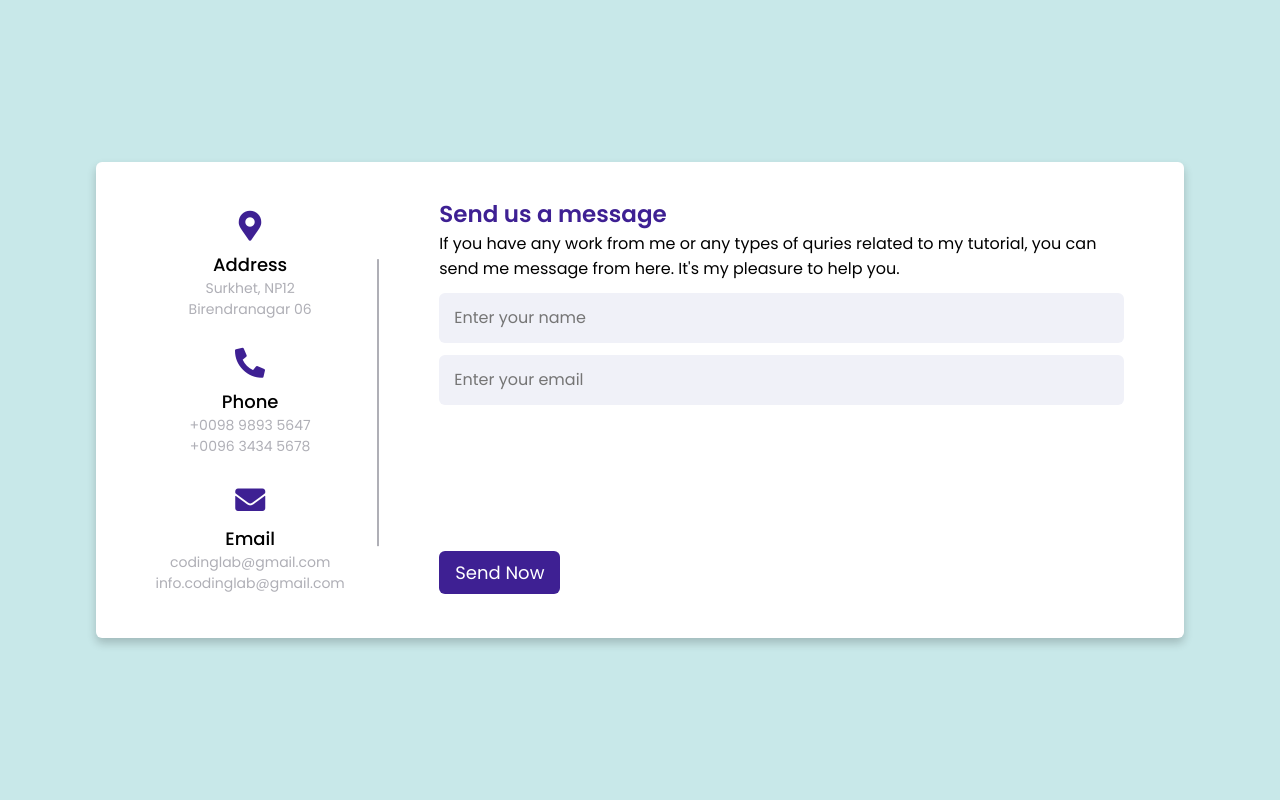
After one commit to Alma252/Django-E-commerce-, a Django app: page /account/contact/ in a window 1280 px wide. The commit adds this page. Run offline with Django 5.2, Linux system fonts and the light colour scheme.

Commit message:
add contact.html, gallery.html changes in views.py

```diff
--- a/accounts/urls.py
+++ b/accounts/urls.py
@@ -9,4 +9,5 @@ urlpatterns = [
 	path('verify/', views.UserRegisterVerifyCodeView.as_view(), name='verify_code'),
 	path('login/', views.UserLoginView.as_view(), name='user_login'),
 	path('logout/', views.UserLogoutView.as_view(), name='user_logout'),
+	path('gallery/', views.GalleryView.as_view(), name='gallery'),
 ]
--- a/accounts/views.py
+++ b/accounts/views.py
@@ -1,5 +1,7 @@
 from django.shortcuts import render, redirect
 from django.views import View
+from django.views.generic import TemplateView
+
 from .forms import UserRegistrationForm, VerifyCodeForm, UserLoginForm
 import random
 from utils import send_otp_code
@@ -86,3 +88,6 @@ class UserLoginView(View):
 				return redirect('products:products')
 			messages.error(request, 'phone or password is wrong', 'warning')
 		return render(request, self.template_name, {'form':form})
+
+class GalleryView(TemplateView):
+	template_name = "accounts/gallery.html"
--- a/products/templates/products/account.html
+++ b/products/templates/products/account.html
@@ -43,7 +43,7 @@
                     </a>
                 </div>
                 <div class="card" data-section="reviews">
-                    <a href="#">
+                    <a href="{% url 'products:contact_view' %}">
                         <img src="{% static 'products/images/contact_us._CB659962323_.png' %}" alt="Your Orders">
                         <h3>Costomer Service</h3>
                         <p>Browse self service options, help articles</p>
--- /dev/null
+++ b/products/templates/products/cantact.html
@@ -0,0 +1,211 @@
+
+<!DOCTYPE html>
+<!-- Created By CodingLab - www.codinglabweb.com -->
+<html lang="en" dir="ltr">
+  <head>
+    <meta charset="UTF-8">
+    <title> Contact Us Form </title>
+    <link rel="stylesheet" href="style.css">
+    <!-- Fontawesome CDN Link -->
+    <link rel="stylesheet" href="https://cdnjs.cloudflare.com/ajax/libs/font-awesome/5.15.2/css/all.min.css"/>
+     <meta name="viewport" content="width=device-width, initial-scale=1.0">
+   </head>
+<body>
+
+  <div class="container">
+    <div class="content">
+      <div class="left-side">
+        <div class="address details">
+          <i class="fas fa-map-marker-alt"></i>
+          <div class="topic">Address</div>
+          <div class="text-one">Surkhet, NP12</div>
+          <div class="text-two">Birendranagar 06</div>
+        </div>
+        <div class="phone details">
+          <i class="fas fa-phone-alt"></i>
+          <div class="topic">Phone</div>
+          <div class="text-one">+0098 9893 5647</div>
+          <div class="text-two">+0096 3434 5678</div>
+        </div>
+        <div class="email details">
+          <i class="fas fa-envelope"></i>
+          <div class="topic">Email</div>
+          <div class="text-one">codinglab@gmail.com</div>
+          <div class="text-two">info.codinglab@gmail.com</div>
+        </div>
+      </div>
+      <div class="right-side">
+        <div class="topic-text">Send us a message</div>
+        <p>If you have any work from me or any types of quries related to my tutorial, you can send me message from here. It's my pleasure to help you.</p>
+      <form action="#">
+        <div class="input-box">
+          <input type="text" placeholder="Enter your name">
+        </div>
+        <div class="input-box">
+          <input type="text" placeholder="Enter your email">
+        </div>
+        <div class="input-box message-box">
+
+        </div>
+        <div class="button">
+          <input type="button" value="Send Now" >
+        </div>
+      </form>
+    </div>
+    </div>
+  </div>
+</body>
+</html>
+
+<style>
+    /* Google Font CDN Link */
+@import url('https://fonts.googleapis.com/css2?family=Poppins:wght@200;300;400;500;600;700&display=swap');
+*{
+  margin: 0;
+  padding: 0;
+  box-sizing: border-box;
+  font-family: "Poppins" , sans-serif;
+}
+body{
+  min-height: 100vh;
+  width: 100%;
+  background: #c8e8e9;
+  display: flex;
+  align-items: center;
+  justify-content: center;
+}
+.container{
+  width: 85%;
+  background: #fff;
+  border-radius: 6px;
+  padding: 20px 60px 30px 40px;
+  box-shadow: 0 5px 10px rgba(0, 0, 0, 0.2);
+}
+.container .content{
+  display: flex;
+  align-items: center;
+  justify-content: space-between;
+}
+.container .content .left-side{
+  width: 25%;
+  height: 100%;
+  display: flex;
+  flex-direction: column;
+  align-items: center;
+  justify-content: center;
+  margin-top: 15px;
+  position: relative;
+}
+.content .left-side::before{
+  content: '';
+  position: absolute;
+  height: 70%;
+  width: 2px;
+  right: -15px;
+  top: 50%;
+  transform: translateY(-50%);
+  background: #afafb6;
+}
+.content .left-side .details{
+  margin: 14px;
+  text-align: center;
+}
+.content .left-side .details i{
+  font-size: 30px;
+  color: #3e2093;
+  margin-bottom: 10px;
+}
+.content .left-side .details .topic{
+  font-size: 18px;
+  font-weight: 500;
+}
+.content .left-side .details .text-one,
+.content .left-side .details .text-two{
+  font-size: 14px;
+  color: #afafb6;
+}
+.container .content .right-side{
+  width: 75%;
+  margin-left: 75px;
+}
+.content .right-side .topic-text{
+  font-size: 23px;
+  font-weight: 600;
+  color: #3e2093;
+}
+.right-side .input-box{
+  height: 50px;
+  width: 100%;
+  margin: 12px 0;
+}
+.right-side .input-box input,
+.right-side .input-box textarea{
+  height: 100%;
+  width: 100%;
+  border: none;
+  outline: none;
+  font-size: 16px;
+  background: #F0F1F8;
+  border-radius: 6px;
+  padding: 0 15px;
+  resize: none;
+}
+.right-side .message-box{
+  min-height: 110px;
+}
+.right-side .input-box textarea{
+  padding-top: 6px;
+}
+.right-side .button{
+  display: inline-block;
+  margin-top: 12px;
+}
+.right-side .button input[type="button"]{
+  color: #fff;
+  font-size: 18px;
+  outline: none;
+  border: none;
+  padding: 8px 16px;
+  border-radius: 6px;
+  background: #3e2093;
+  cursor: pointer;
+  transition: all 0.3s ease;
+}
+.button input[type="button"]:hover{
+  background: #5029bc;
+}
+@media (max-width: 950px) {
+  .container{
+    width: 90%;
+    padding: 30px 40px 40px 35px ;
+  }
+  .container .content .right-side{
+   width: 75%;
+   margin-left: 55px;
+}
+}
+@media (max-width: 820px) {
+  .container{
+    margin: 40px 0;
+    height: 100%;
+  }
+  .container .content{
+    flex-direction: column-reverse;
+  }
+ .container .content .left-side{
+   width: 100%;
+   flex-direction: row;
+   margin-top: 40px;
+   justify-content: center;
+   flex-wrap: wrap;
+ }
+ .container .content .left-side::before{
+   display: none;
+ }
+ .container .content .right-side{
+   width: 100%;
+   margin-left: 0;
+ }
+}
+
+</style>
--- a/products/urls.py
+++ b/products/urls.py
@@ -10,7 +10,7 @@ from .views import (
     ReviewDeleteView, UserListsAndItemsView, UserListCreateView,
     UserListUpdateView, UserListDeleteView, account_view, BucketHome,
     ListItemCreateView, ListItemUpdateView, ListItemDeleteView, AddReviewView,
-    CartRemoveView, deals_in_pcs, fashion, cars, DeleteBucketObject, DownloadBucketObject
+    CartRemoveView, deals_in_pcs, fashion, cars, DeleteBucketObject, DownloadBucketObject, cantact_view
 )
 
 app_name = 'products'
@@ -55,6 +55,8 @@ urlpatterns = [
 
     path('account/', account_view, name='account_view'),
     path('deals-in-pcs/', deals_in_pcs, name='deals_in_pcs'),
+    path('account/contact/', cantact_view, name='contact_view'),
+
     path('fashion/', fashion, name='fashion'),
     path('cars/', cars, name='cars'),
     path('bucket/', include(bucket_urls)),
--- a/products/views.py
+++ b/products/views.py
@@ -623,6 +623,9 @@ class CheckoutView(View):
 def account_view(request):
     return render(request, 'products/account.html')
 
+def cantact_view(request):
+    return render(request,'products/cantact.html')
+
 
 def deals_in_pcs(request):
     category = Category.objects.get(name="Deals in PCs")  # دریافت دسته‌بندی با نام خاص
--- a/templates/base.html
+++ b/templates/base.html
@@ -7,7 +7,7 @@
 <head>
   <meta charset="UTF-8">
   <meta name="viewport" content="width=device-width, initial-scale=1.0">
-  <title>Alma Website  | CodingNepal</title>
+  <title>Alma Website:)</title>
     <link rel="stylesheet" href="{% static 'css/base.css' %}">
 
   <link rel="stylesheet" href="https://fonts.googleapis.com/css2?family=Material+Symbols+Outlined:opsz,wght,FILL,GRAD@20..48,100..700,0..1,-50..200">
@@ -97,7 +97,7 @@
                   <li><a href="#">Today's Deals</a></li>
                   <li><a href="#">Customer Service</a></li>
                   <li><a href="#">Registry</a></li>
-                  <li><a href="#">Gift Cards</a></li>
+                  <li><a href="{% url 'accounts:gallery' %}">Gallery</a></li>
                   <li><a href="#">Sell</a></li>
               </ul>
               <div class="deals">
```
Also changed, not shown: accounts/templates/accounts/gallery.html (added, +204 -0 lines).
